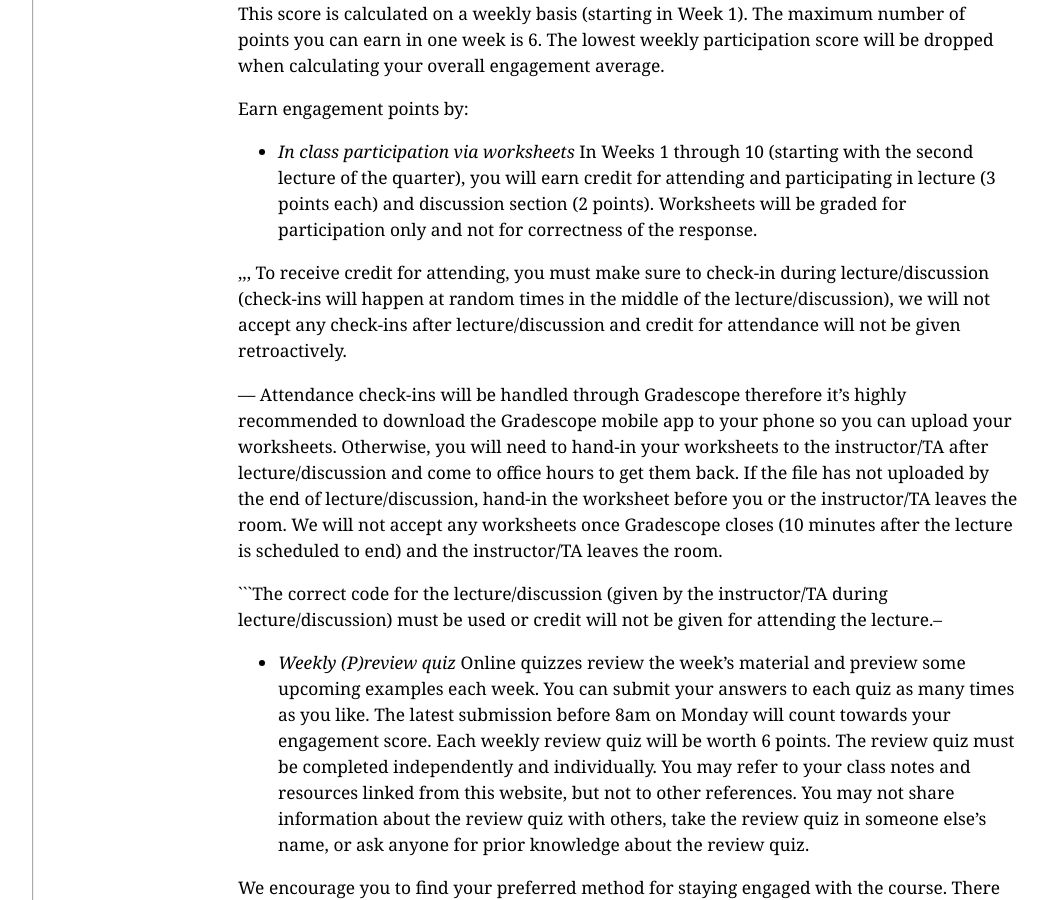
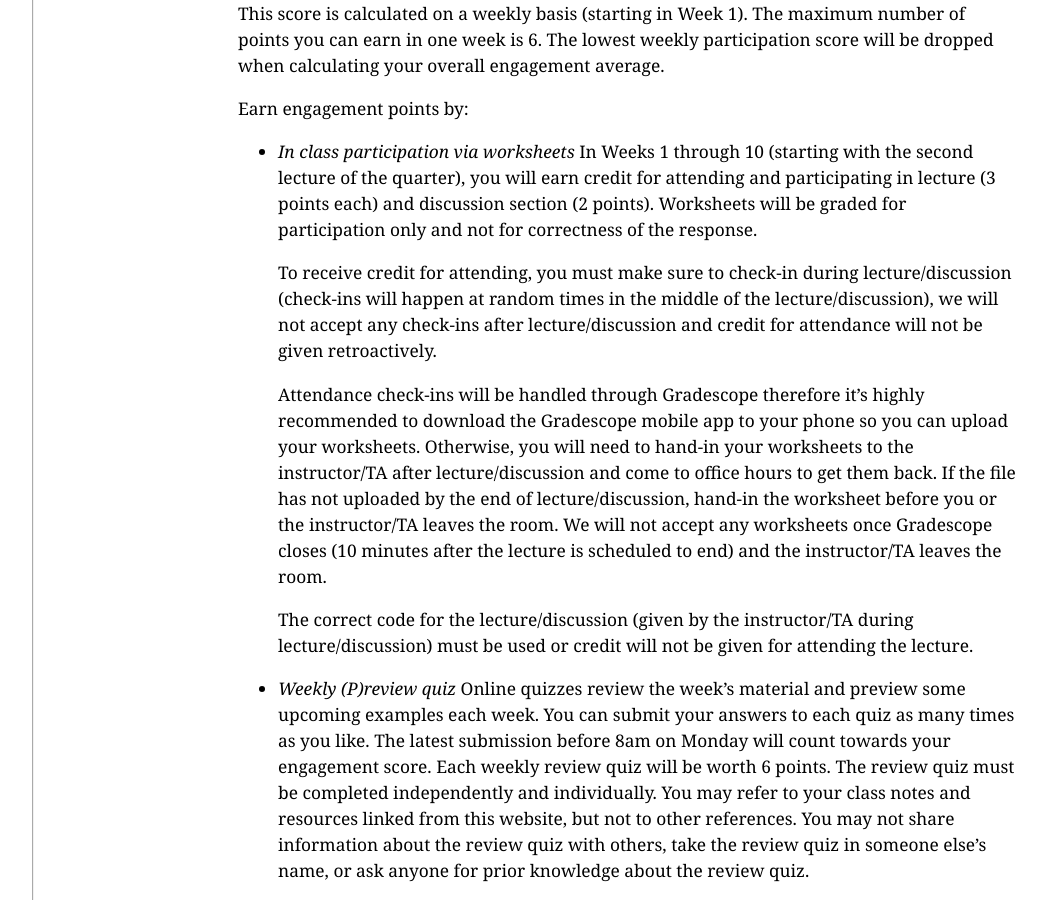
Before and after one commit to ucsd-cse12-f23/ucsd-cse12-f23.github.io, a Jekyll site: the page built from syllabus.md, in a window 1280 px wide and 900 px high, scrolled down 1989 px. Shown: the whole window, without its empty margins (56-1104 px from the left). Built offline with Jekyll 4.4.1, drawn with Linux system fonts in a browser that asks for light colours; some of the changed lines change nothing that is shown.

Commit message:
Update syllabus.md

````diff
--- a/syllabus.md
+++ b/syllabus.md
@@ -92,11 +92,11 @@
 Earn engagement points by:
 - *In class participation via worksheets* In Weeks 1 through 10 (starting with the second lecture of the quarter), you will earn credit for attending and participating in lecture (3 points each) and discussion section (2 points). Worksheets will be graded for participation only and not for correctness of the response.
 
-,,, To receive credit for attending, you must make sure to check-in during lecture/discussion (check-ins will happen at random times in the middle of the lecture/discussion), we will not accept any check-ins after lecture/discussion and credit for attendance will not be given retroactively.
+    To receive credit for attending, you must make sure to check-in during lecture/discussion (check-ins will happen at random times in the middle of the lecture/discussion), we will not accept any check-ins after lecture/discussion and credit for attendance will not be given retroactively.
 
---- Attendance check-ins will be handled through Gradescope therefore it’s highly recommended to download the Gradescope mobile app to your phone so you can upload your worksheets. Otherwise, you will need to hand-in your worksheets to the instructor/TA after lecture/discussion and come to office hours to get them back. If the file has not uploaded by the end of lecture/discussion, hand-in the worksheet before you or the instructor/TA leaves the room. We will not accept any worksheets once Gradescope closes (10 minutes after the lecture is scheduled to end) and the instructor/TA leaves the room.
+    Attendance check-ins will be handled through Gradescope therefore it’s highly recommended to download the Gradescope mobile app to your phone so you can upload your worksheets. Otherwise, you will need to hand-in your worksheets to the instructor/TA after lecture/discussion and come to office hours to get them back. If the file has not uploaded by the end of lecture/discussion, hand-in the worksheet before you or the instructor/TA leaves the room. We will not accept any worksheets once Gradescope closes (10 minutes after the lecture is scheduled to end) and the instructor/TA leaves the room.
 
-```The correct code for the lecture/discussion (given by the instructor/TA during lecture/discussion) must be used or credit will not be given for attending the lecture.--
+   The correct code for the lecture/discussion (given by the instructor/TA during lecture/discussion) must be used or credit will not be given for attending the lecture.
 
 - *Weekly (P)review quiz* Online quizzes review the week’s material and preview some upcoming examples each week. You can submit your answers to each quiz as many times as you like. The latest submission before 8am on Monday will count towards your engagement score. Each weekly review quiz will be worth 6 points. The review quiz must be completed independently and individually. You may refer to your class notes and resources linked from this website, but not to other references. You may not share information about the review quiz with others, take the review quiz in someone else’s name, or ask anyone for prior knowledge about the review quiz.
 
````
